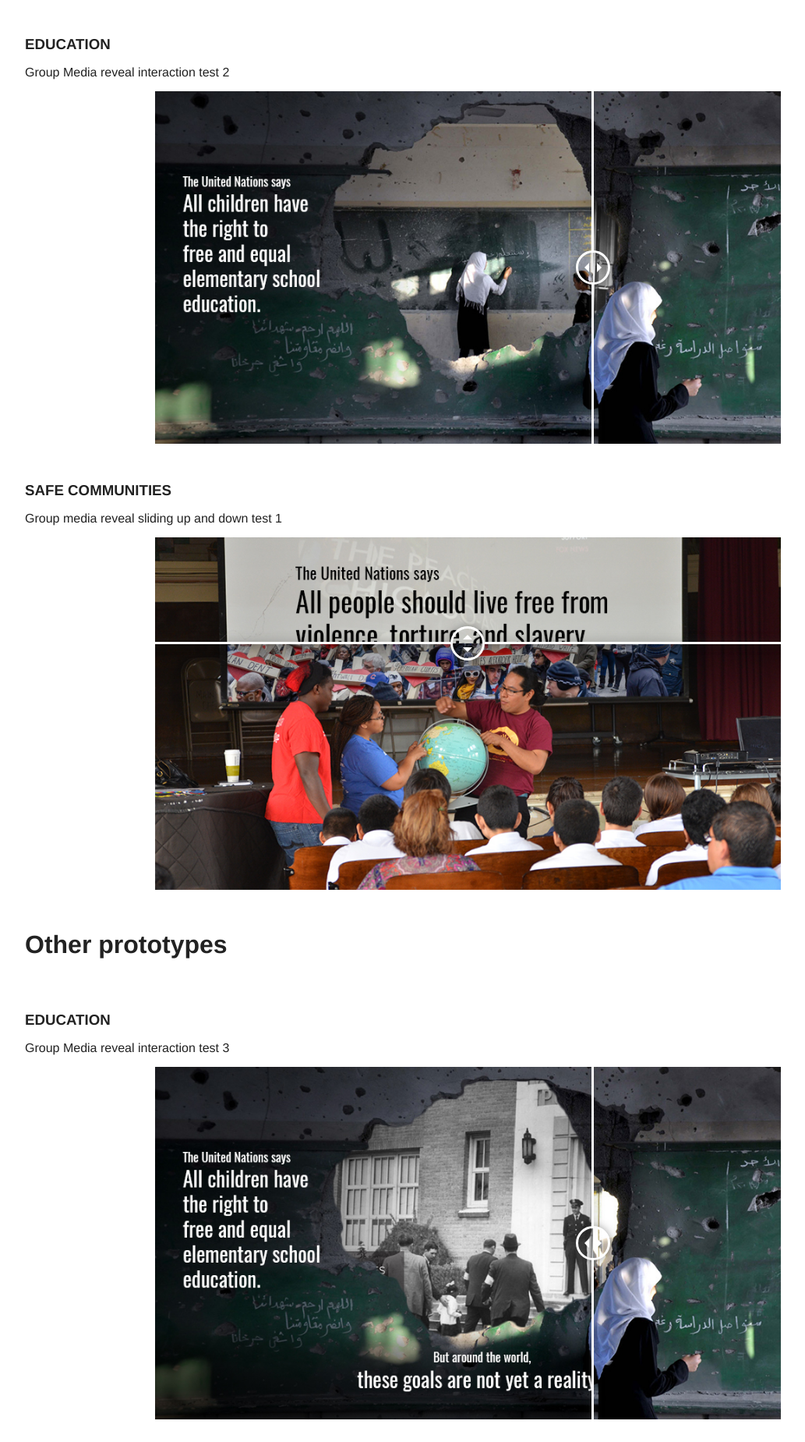
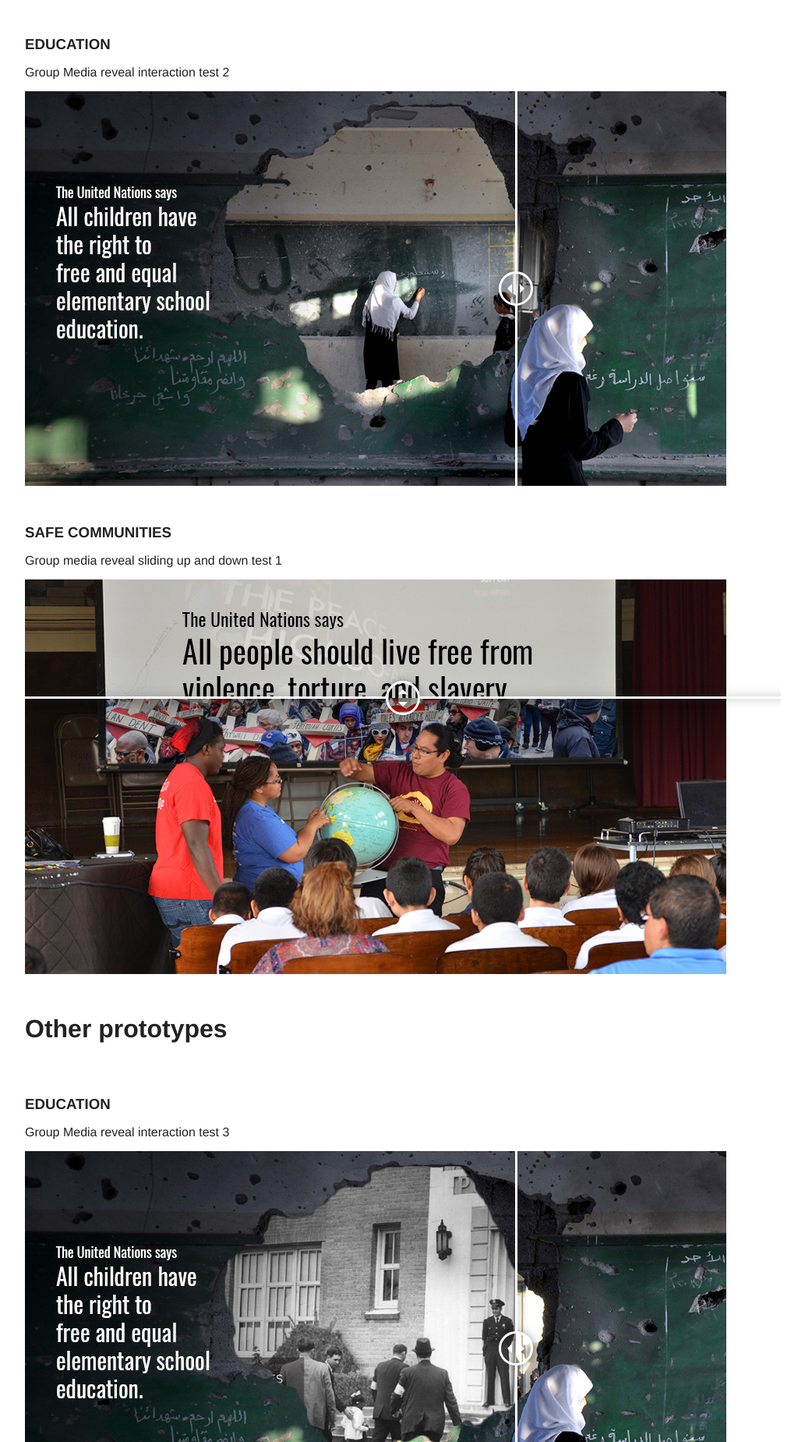
Before and after one commit to jojoychin/sliderTest, a plain HTML site: page index.html in a window 1280 px wide. Shown: the part 110-1959 px from the top of the page at 78% size, without its empty margins (123-1156 px from the left). Drawn offline with nearby package versions, Linux system fonts and the light colour scheme.

Commit message:
fixing cols

```diff
--- a/index.html
+++ b/index.html
@@ -25,7 +25,7 @@
         <h3>EDUCATION</h3>
         <p>Group Media reveal interaction test 2</p>
       </div>
-      <div class="large-10 columns">
+      <div class="large-12 columns">
         <div class="twentytwenty-container">
           <img src="img/education7.jpg" />
           <img src="img/education8.jpg" />
@@ -38,7 +38,7 @@
         <h3>SAFE COMMUNITIES</h3>
         <p>Group media reveal sliding up and down test 1</p>
       </div>
-      <div class="large-10 columns">
+      <div class="large-12 columns">
         <div class="twentytwenty-container" data-orientation="vertical">
           <img src="img/communities1.jpg" />
           <img src="img/communities2.jpg" />
@@ -57,7 +57,7 @@
         <h3>EDUCATION</h3>
         <p>Group Media reveal interaction test 3</p>
       </div>
-      <div class="large-10 columns">
+      <div class="large-12 columns">
         <div class="twentytwenty-container">
           <img src="img/education5.jpg" />
           <img src="img/education6.jpg" />
@@ -70,7 +70,7 @@
         <h3>EDUCATION</h3>
         <p>Group Media reveal interaction test</p>
       </div>
-      <div class="large-10 columns">
+      <div class="large-12 columns">
         <div class="twentytwenty-container">
           <img src="img/education1.jpg" />
           <img src="img/education2.jpg" />
```
